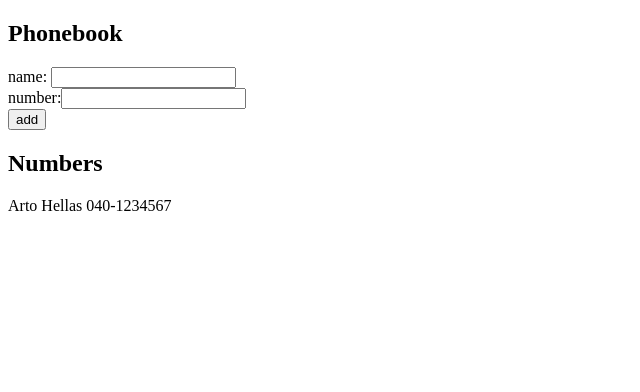
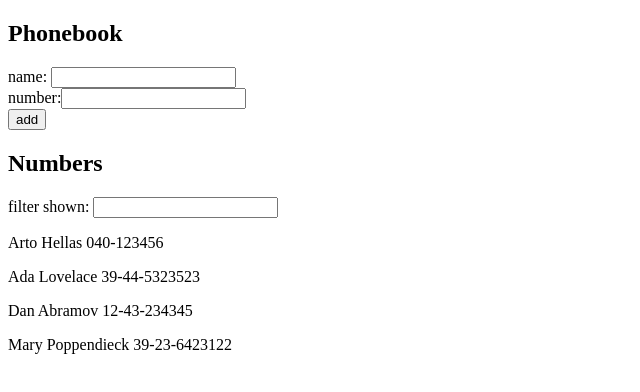
Before and after one commit to Alienatedlabor/FullStackOpen, a React (Create React App) app in the folder part2/phonebook/: page / in a window 1280 px wide. Shown: the top 392 px of the page, without its empty margins (0-640 px from the left). Built offline with nearby package versions, Linux system fonts and the light colour scheme.

Commit message:
complete 2.9

```diff
--- a/part2/phonebook/src/App.jsx
+++ b/part2/phonebook/src/App.jsx
@@ -2,13 +2,22 @@
 
 const App = () => {
   const [persons, setPersons] = useState([
-    { name: 'Arto Hellas', number: '040-1234567' },
+    { name: 'Arto Hellas', number: '040-123456', id: 1 },
+    { name: 'Ada Lovelace', number: '39-44-5323523', id: 2 },
+    { name: 'Dan Abramov', number: '12-43-234345', id: 3 },
+    { name: 'Mary Poppendieck', number: '39-23-6423122', id: 4 },
   ]);
   const [newName, setNewName] = useState('');
   const [newNumber, setNewNumber] = useState('');
+  const [searchedName, setSearchedName] = useState('');
+  const filteredEntries = !searchedName
+    ? persons
+    : persons.filter((person) =>
+        person.name.toLowerCase().includes(searchedName.toLowerCase())
+      );
 
-  const handleSubmit = (event) => {
-    event.preventDefault();
+  const handleSubmit = (e) => {
+    e.preventDefault();
     const foundPerson = persons.find((person) => newName === person.name);
 
     if (foundPerson) {
@@ -31,6 +40,7 @@
   return (
     <div>
       <h2>Phonebook</h2>
+
       <form onSubmit={handleSubmit}>
         <div>
           name:{' '}
@@ -48,7 +58,14 @@
         </div>
       </form>
       <h2>Numbers</h2>
-      {persons.map((person) => (
+      <div>
+        filter shown:{' '}
+        <input
+          value={searchedName}
+          onChange={(e) => setSearchedName(e.target.value)}
+        />
+      </div>
+      {filteredEntries.map((person) => (
         <p key={person.name}>
           {person.name} {person.number}
         </p>
```
